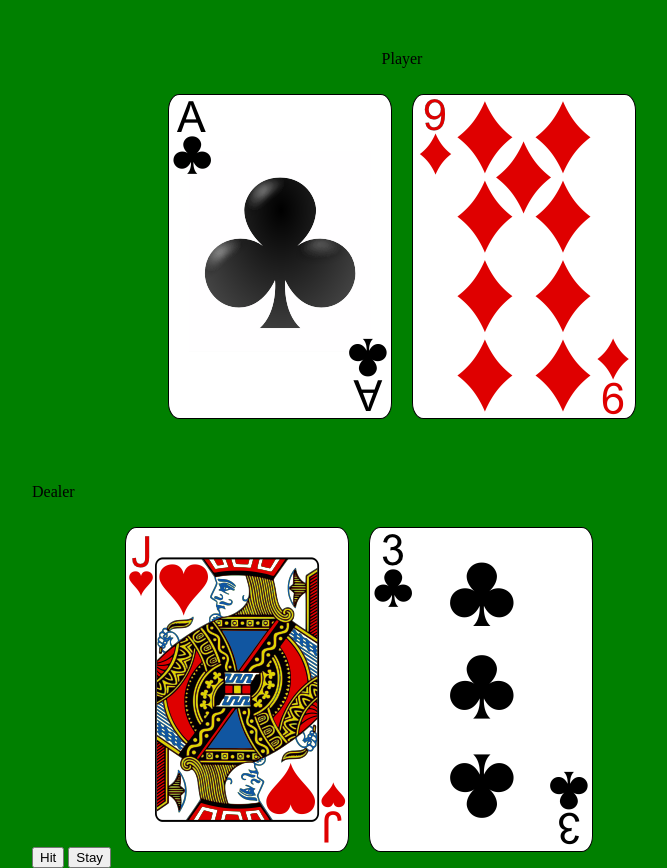
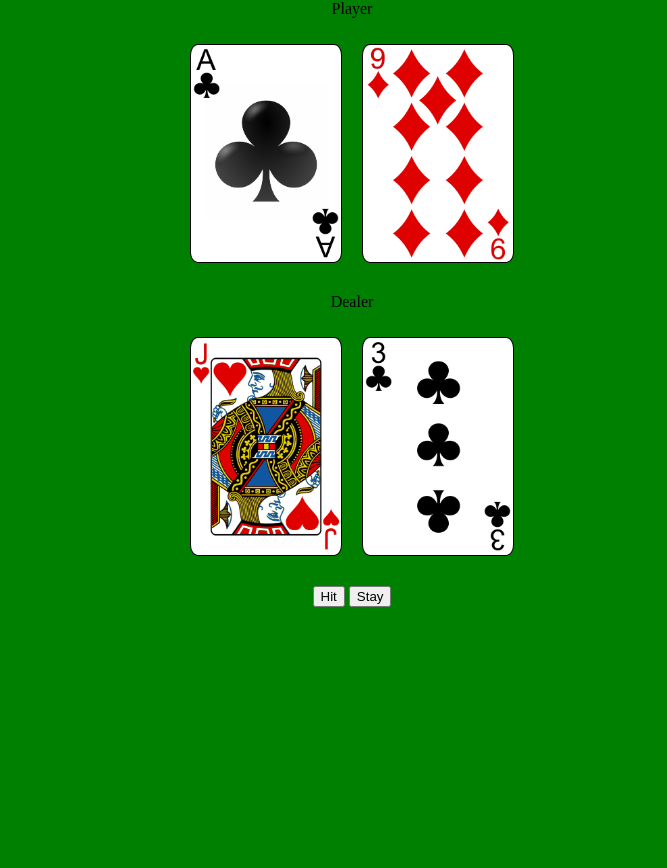
Before and after one commit to elu93/BlackJack, a plain HTML site: page index.html in a window 1280 px wide. Shown: the whole page, without its empty margins (288-955 px from the left). After the commit the page ends 800 px from the top, so only its background shows below. Drawn offline with nearby package versions, Linux system fonts and the light colour scheme; files whose address does not match are found by name.

Commit message:
resized images to better fit screen. Made UI improvements to center elements to screen

```diff
--- a/css/style.css
+++ b/css/style.css
@@ -3,6 +3,9 @@ img {
     margin: 10px;
     background-color: white;
     border-radius: 5%;
+    width: 150px;
+    height: 217px;
+
 }
 
 body {
@@ -10,17 +13,39 @@ body {
     display: flex;
     justify-content: center;
     flex-direction: column;
+    align-content: center;
     margin: auto;
-    width: 50vw;
+    width: 100vw;
+    align-content: center;
 }
 
 .player-cards {
     text-align: center;
 }
 
+.dealer-cards {
+    text-align: center;
+}
+
+
+.gameboard {
+    padding-left: 0px;
+}
+
 .player {
     text-align: center;
-    margin: 50px;
-    width: 50vw;
+    width: 100vw;
     display: block;
 }
+
+.dealer {
+    text-align: center;
+    width: 100vw;
+    display: block;
+}
+
+.buttons {
+    text-align: center;
+    width: 100vw;
+    display: block;
+}
--- a/index.html
+++ b/index.html
@@ -14,13 +14,13 @@
         <div class="player">Player
             <p class="player-cards"></p>
         </div>
-
         <div class="dealer">Dealer
             <p class="dealer-cards"></p>
         </div>
-
-        <button class="hit">Hit</button>
-        <button class="stay">Stay</button>
+        <div class="buttons">
+            <button class="hit">Hit</button>
+            <button class="stay">Stay</button>
+        </div>
     </div>
     <script src="https://code.jquery.com/jquery-3.2.1.min.js" integrity="sha256-hwg4gsxgFZhOsEEamdOYGBf13FyQuiTwlAQgxVSNgt4="
         crossorigin="anonymous"></script>
--- a/js/app.js
+++ b/js/app.js
@@ -62,10 +62,10 @@ function giveCards(numberOfTimes) {
 
 function showPlayerCards() {
     Player.hand.forEach(function (times) {
-        $(`<img src="${times.image}"/>`).appendTo('.player');
+        $(`<img src="${times.image}"/>`).appendTo('.player-cards');
     })
     Dealer.hand.forEach(function (times) {
-        $(`<img src="${times.image}"/>`).appendTo('.gameboard');
+        $(`<img src="${times.image}"/>`).appendTo('.dealer-cards');
     })
 }
 
```
